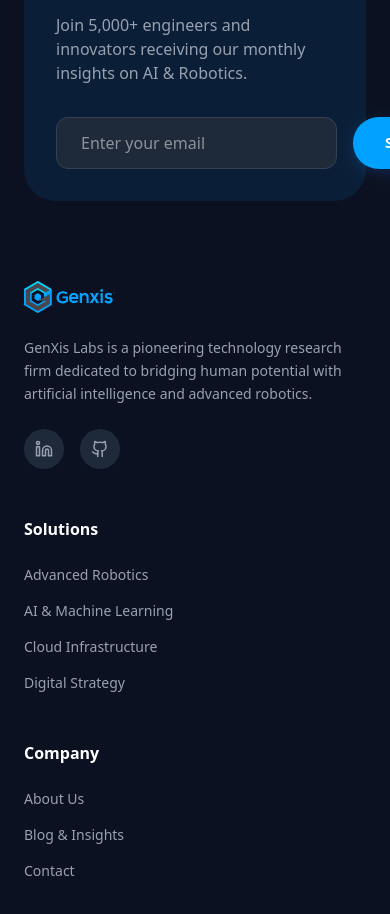
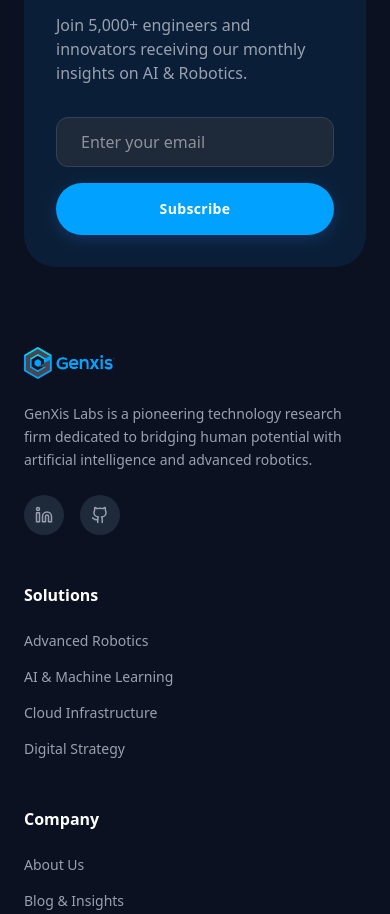
Before and after one commit to GenXisLabs/genxis-labs-web, a React (Vite) app: page / in a window 390 px wide. Shown: the part 7463-8377 px from the top of the page. Built offline with nearby package versions, Linux system fonts and the light colour scheme.

Commit message:
feat: enhance Footer component with smooth scrolling and responsive layout

```diff
--- a/src/components/Footer.jsx
+++ b/src/components/Footer.jsx
@@ -4,6 +4,16 @@ import Button from './Button';
 import { GitBranch, Github, Linkedin, Twitter } from 'lucide-react';
 
 const Footer = () => {
+    // Assuming this function is defined in a parent or context,
+    // keeping it as you had it in your snippet.
+    const handleScrollToSection = (e, id) => {
+        e.preventDefault();
+        const element = document.querySelector(id);
+        if (element) {
+            element.scrollIntoView({ behavior: 'smooth' });
+        }
+    };
+
     return (
         <footer className="bg-white dark:bg-[#0B1120] border-t border-gray-100 dark:border-gray-800 pt-20 pb-10 transition-colors duration-500">
             <div className="container mx-auto px-6 md:px-12">
@@ -16,9 +26,17 @@ const Footer = () => {
                             <p className="text-gray-500 dark:text-gray-400">Join 5,000+ engineers and innovators receiving our monthly insights on AI & Robotics.</p>
                         </div>
                         <div className="md:w-1/2 w-full">
-                            <form className="flex gap-4">
-                                <input type="email" placeholder="Enter your email" className="flex-1 px-6 py-3 rounded-xl bg-white dark:bg-gray-800 border border-gray-200 dark:border-gray-700 focus:outline-none focus:border-[#00a1ff] text-gray-900 dark:text-white transition-colors" />
-                                <Button variant="primary" className="!px-8">Subscribe</Button>
+                            {/* FIX APPLIED HERE:
+                                1. Changed 'flex' to 'flex flex-col sm:flex-row'
+                                   (Stacks vertically on mobile, row on tablet+)
+                            */}
+                            <form className="flex flex-col sm:flex-row gap-4">
+                                <input
+                                    type="email"
+                                    placeholder="Enter your email"
+                                    className="w-full sm:flex-1 px-6 py-3 rounded-xl bg-white dark:bg-gray-800 border border-gray-200 dark:border-gray-700 focus:outline-none focus:border-[#00a1ff] text-gray-900 dark:text-white transition-colors"
+                                />
+                                <Button variant="primary" className="!px-8 w-full sm:w-auto">Subscribe</Button>
                             </form>
                         </div>
                     </div>
@@ -34,7 +52,7 @@ const Footer = () => {
                         </p>
                         <div className="flex gap-4">
                             {/* Social Icons */}
-                            <a href="https://www.linkedin.com/company/106525429" className="w-10 h-10 rounded-full bg-gray-100 dark:bg-gray-800 flex items-center justify-center text-gray-500 dark:text-gray-400 hover:bg-[#00a1ff] hover:text-white transition-all"><Linkedin size={18} /></a>
+                            <a href="https://www.linkedin.com/company/genxis-labs" className="w-10 h-10 rounded-full bg-gray-100 dark:bg-gray-800 flex items-center justify-center text-gray-500 dark:text-gray-400 hover:bg-[#00a1ff] hover:text-white transition-all"><Linkedin size={18} /></a>
                             <a href="https://github.com/GenXisLabs" className="w-10 h-10 rounded-full bg-gray-100 dark:bg-gray-800 flex items-center justify-center text-gray-500 dark:text-gray-400 hover:bg-[#00a1ff] hover:text-white transition-all"><Github size={18} /></a>
                         </div>
                     </div>
@@ -53,7 +71,6 @@ const Footer = () => {
                         <h4 className="font-bold text-gray-900 dark:text-white mb-6">Company</h4>
                         <ul className="space-y-4 text-sm text-gray-500 dark:text-gray-400">
                             <li><a href="#" className="hover:text-[#00a1ff] transition-colors" onClick={(e) => handleScrollToSection(e, '#about')}>About Us</a></li>
-                            {/* <li><a href="#" className="hover:text-[#00a1ff] transition-colors">Careers</a> <span className="text-xs bg-blue-100 dark:bg-blue-900 text-[#00a1ff] px-2 py-0.5 rounded-full ml-2">Hiring</span></li> */}
                             <li><a href="#" className="hover:text-[#00a1ff] transition-colors">Blog & Insights</a></li>
                             <li><a href="#" className="hover:text-[#00a1ff] transition-colors" onClick={(e) => handleScrollToSection(e, '#contact')}>Contact</a></li>
                         </ul>
```
